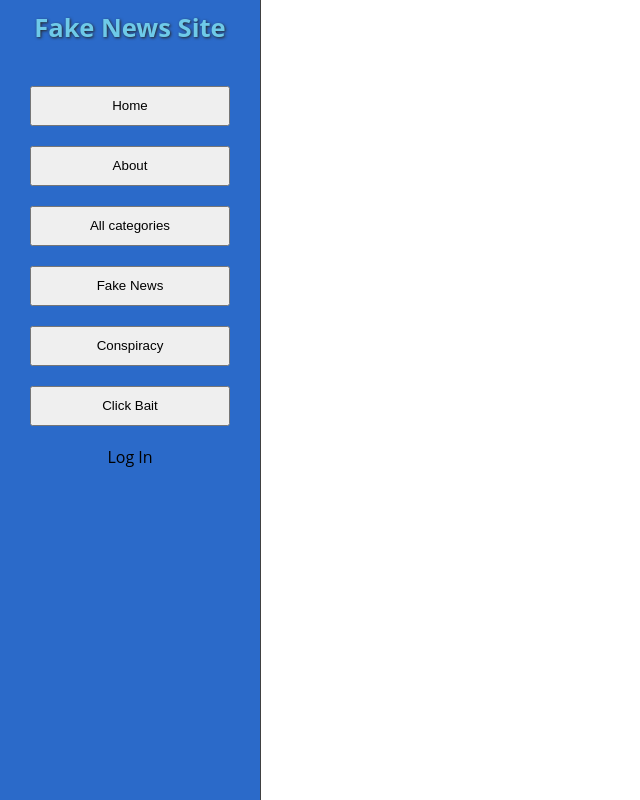
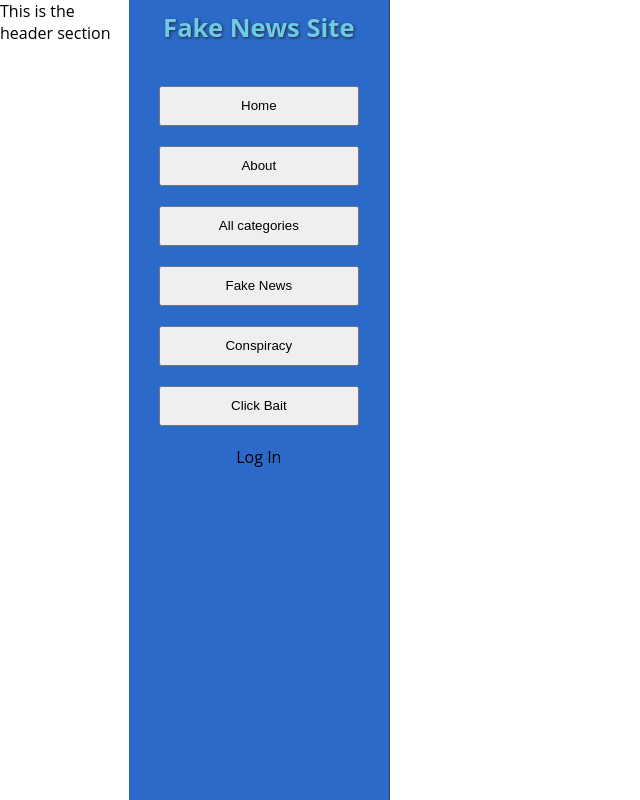
Before and after one commit to JS-goose/fake_news_react, a React (Create React App) app: page / in a window 1280 px wide. Shown: the whole page, without its empty margins (0-640 px from the left). Built offline with nearby package versions, Linux system fonts and the light colour scheme; no server answers.

Commit message:
added Header to App render

```diff
--- a/src/App.js
+++ b/src/App.js
@@ -5,6 +5,7 @@ import "./App.css";
 import Sidebar from "./components/layout/Sidebar";
 import NewsList from "./components/NewsList";
 import About from "./components/pages/About";
+import Header from "./components/layout/Header"
 
 class App extends Component {
   state = {
@@ -26,6 +27,7 @@ class App extends Component {
     return (
       <Router>
         <section className="App">
+          <Header />
           <Sidebar />
           <Route
             exact
```
